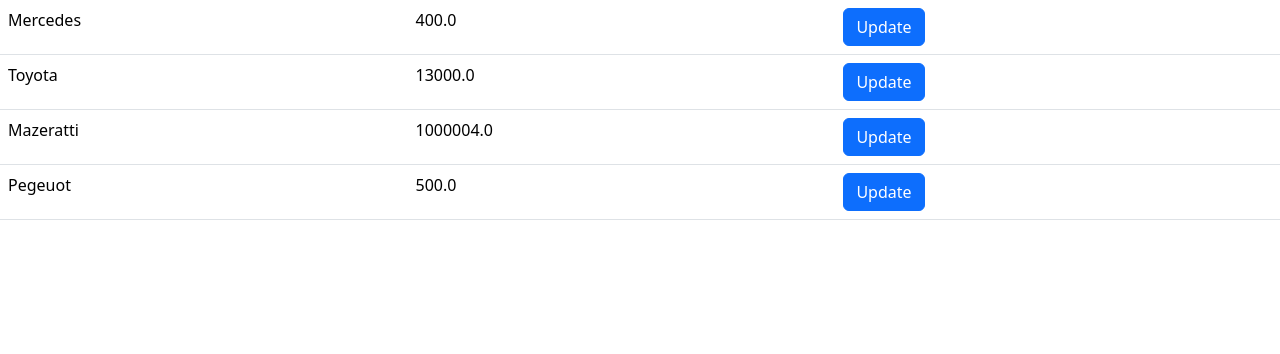
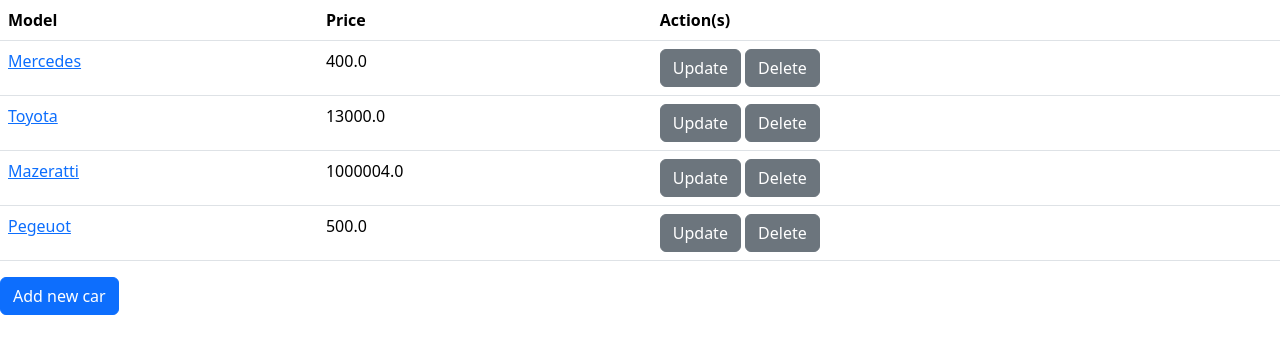
Before and after one commit to Dimitris-Mourtzilas/car_management, a Django app: page /list-cars in a window 1280 px wide. Shown: the top 354 px of the page. Run offline with Django 4.2, Linux system fonts and the light colour scheme; data comes from the database, SQL or seed files in the repository; some libraries are stand-ins or nearby versions.

Commit message:
final changes

```diff
--- a/car/api/serializers.py
+++ b/car/api/serializers.py
@@ -8,4 +8,4 @@ class CarSerializer(ModelSerializer):
 
     class Meta:
         model = Car
-        fields = ['model','price']
+        fields = '__all__'
--- a/car/models.py
+++ b/car/models.py
@@ -1,3 +1,4 @@
+from django.contrib.auth.models import User
 from django.db import models
 
 # Create your models here.
--- a/car/views.py
+++ b/car/views.py
@@ -1,15 +1,14 @@
 import json
 
-from django.http import JsonResponse, HttpResponse
+from django.http import HttpResponseRedirect
 from django.shortcuts import render, redirect, get_object_or_404
-from django.core import serializers
 # Create your views here.
 from car.forms import CarForm
 from car.models import Car
 
 
 def index(request):
-    return render(request,'base.html')
+    return render(request,'home.html')
 
 def list_cars(request):
     cars = Car.objects.all()
@@ -20,7 +19,7 @@ def create_car(request):
         form = CarForm(request.POST)
         if form.is_valid():
             form.save()
-            return redirect('list_cars')
+            return HttpResponseRedirect('/list-cars')
     else:
         form = CarForm()
         return render(request,'car_creation_form.html',{'form':form})
@@ -36,3 +35,16 @@ def update_car(request,id):
     else:
         form = CarForm(instance=car)
         return render(request, 'update_car.html', {'form': form})
+
+def car_detail(request,pk):
+    car = Car.objects.get(id=pk)
+    form = CarForm(instance=car)
+    return render(request,'car_detail.html',{'form':form,'car':car})
+
+def delete_car(request,pk):
+    car = Car.objects.get(id=pk)
+    if car:
+        car.delete()
+        return HttpResponseRedirect('/list-cars')
+    else:
+        return HttpResponseRedirect('/list-cars',status=400)
--- a/djangoProject1/settings.py
+++ b/djangoProject1/settings.py
@@ -40,8 +40,8 @@ INSTALLED_APPS = [
     'rest_framework',
     'car.apps.CarConfig',
     'bootstrap5',
+    'crispy_bootstrap5',
     'crispy_forms',
-    'crispy_bootstrap5',
 ]
 
 MIDDLEWARE = [
@@ -75,6 +75,7 @@ TEMPLATES = [
 
 WSGI_APPLICATION = 'djangoProject1.wsgi.application'
 CRISPY_TEMPLATE_PACK = 'bootstrap5'
+
 # Database
 # https://docs.djangoproject.com/en/4.2/ref/settings/#databases
 
--- a/djangoProject1/urls.py
+++ b/djangoProject1/urls.py
@@ -19,7 +19,7 @@ from django.urls import path, include
 
 from car.api import views
 from car.api.views import CarRetrieveUpdateView
-from car.views import index, list_cars, create_car, update_car
+from car.views import index, list_cars, create_car, update_car, car_detail, delete_car
 
 urlpatterns = [
     path('admin/', admin.site.urls),
@@ -27,6 +27,8 @@ urlpatterns = [
     path('list-cars',list_cars,name="list_cars"),
     path('create-car',create_car,name='create_car'),
     path('update-car/<int:id>',update_car,name='update_car'),
+    path('car/details/<int:pk>',car_detail,name="car_detail"),
+    path('car/delete/<int:pk>',delete_car,name="delete_car"),
     path('api',views.CarViewSet.as_view(),name='cars'),
     path('api/<int:pk>',CarRetrieveUpdateView.as_view(),name="crud_car"),
 ]
--- a/templates/car_list.html
+++ b/templates/car_list.html
@@ -9,21 +9,36 @@
 {% block content %}
     {% if cars %}
     <table class="table">
+    <thead>
+    <tr>
+        <th>
+            Model
+        </th>
+        <th>
+            Price
+        </th>
+        <th>
+            Action(s)
+        </th>
+    </tr>
+    </thead>
     <tbody>
     {% for car in cars %}
         <tr>
     <td>
-        {{ car.model }}
+        <a href="{% url 'car_detail' car.id %}" class="btn-link" >{{ car.model }}</a>
     </td>
             <td>
         {{car.price }}
     </td>
         <td>
-            <a href="{% url 'update_car'  car.id %}" class="btn btn-primary">Update</a>
+            <a href="{% url 'update_car'  car.id %}" class="btn btn-secondary">Update</a>
+            <a href="{% url 'delete_car' car.id %}" class="btn btn-secondary">Delete</a>
         </td>
         </tr>
     {% endfor %}
     </tbody>
     </table>
     {% endif %}
+    <a href="{% url 'create_car'%}" class="btn btn-primary">Add new car</a>
 {% endblock %}
```
Also changed, not shown: templates/car_creation_form.html (+7 -0 lines), templates/car_detail.html (added, +29 -0 lines), templates/home.html (added, +11 -0 lines), templates/update_car.html (+6 -3 lines), 2 other files.
